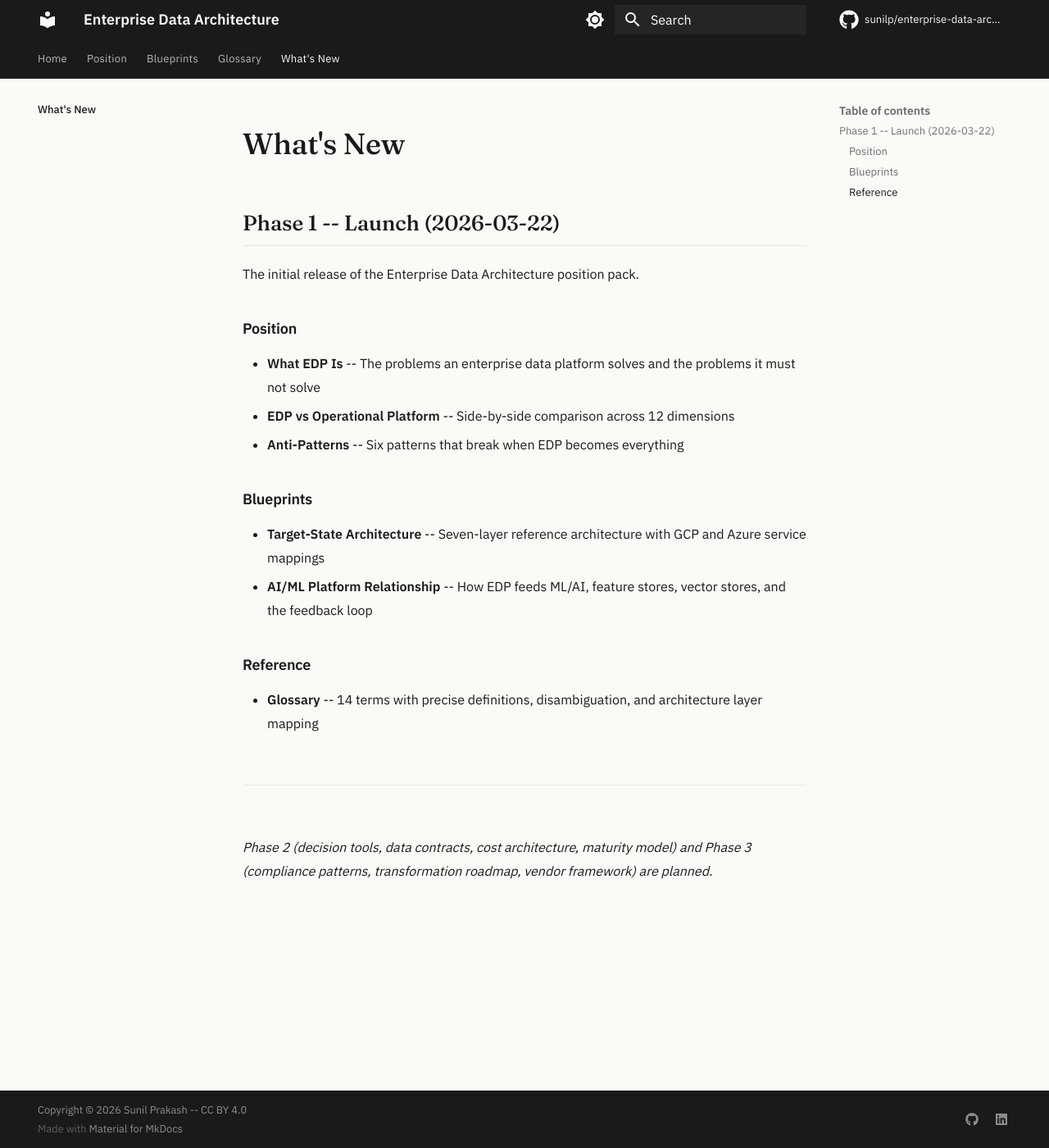
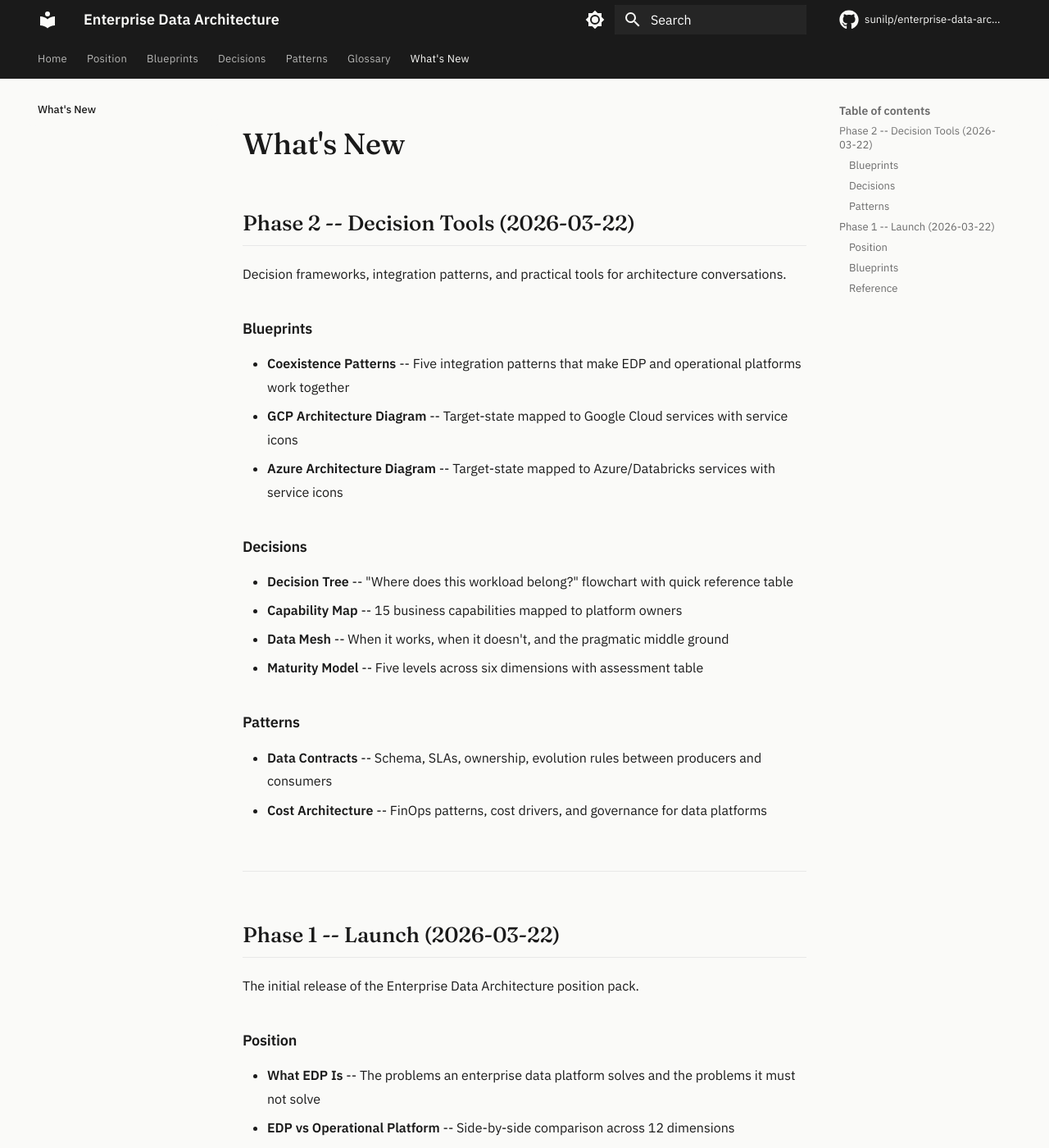
Before and after one commit to sunilp/enterprise-data-architecture, an MkDocs documentation site: the page built from docs/changelog.md, in a window 1280 px wide and 1400 px high. Shown: the whole window at 82% size. Built offline with MkDocs 1.6.1 and Material for MkDocs 9.7.7, drawn with Linux system fonts in a browser that asks for light colours; comment, search, counter and statistics services are not loaded; some of the changed text lies outside the part shown.

Commit message:
Add Phase 2: decision tools, patterns, cloud architecture diagrams
Phase 2 content:
- Decision tree, capability map, data mesh, maturity model
- Data contracts, cost architecture, coexistence patterns
- GCP and Azure architecture diagrams with service icons
- Updated landing page, nav, and changelog

```diff
--- a/docs/changelog.md
+++ b/docs/changelog.md
@@ -1,4 +1,28 @@
 # What's New
+
+## Phase 2 -- Decision Tools (2026-03-22)
+
+Decision frameworks, integration patterns, and practical tools for architecture conversations.
+
+### Blueprints
+
+- **Coexistence Patterns** -- Five integration patterns that make EDP and operational platforms work together
+- **GCP Architecture Diagram** -- Target-state mapped to Google Cloud services with service icons
+- **Azure Architecture Diagram** -- Target-state mapped to Azure/Databricks services with service icons
+
+### Decisions
+
+- **Decision Tree** -- "Where does this workload belong?" flowchart with quick reference table
+- **Capability Map** -- 15 business capabilities mapped to platform owners
+- **Data Mesh** -- When it works, when it doesn't, and the pragmatic middle ground
+- **Maturity Model** -- Five levels across six dimensions with assessment table
+
+### Patterns
+
+- **Data Contracts** -- Schema, SLAs, ownership, evolution rules between producers and consumers
+- **Cost Architecture** -- FinOps patterns, cost drivers, and governance for data platforms
+
+---
 
 ## Phase 1 -- Launch (2026-03-22)
 
@@ -21,4 +45,4 @@ The initial release of the Enterprise Data Architecture position pack.
 
 ---
 
-*Phase 2 (decision tools, data contracts, cost architecture, maturity model) and Phase 3 (compliance patterns, transformation roadmap, vendor framework) are planned.*
+*Phase 3 (compliance patterns, transformation roadmap, vendor evaluation framework) is planned.*
--- a/mkdocs.yml
+++ b/mkdocs.yml
@@ -61,6 +61,15 @@ nav:
   - Blueprints:
     - Target State Architecture: blueprints/target-state.md
     - AI/ML Platform Relationship: blueprints/ai-ml-platform.md
+    - Coexistence Patterns: blueprints/coexistence-patterns.md
+  - Decisions:
+    - Decision Tree: decisions/decision-tree.md
+    - Capability Map: decisions/capability-map.md
+    - Data Mesh: decisions/data-mesh.md
+    - Maturity Model: decisions/maturity-model.md
+  - Patterns:
+    - Data Contracts: patterns/data-contracts.md
+    - Cost Architecture: patterns/cost-architecture.md
   - Glossary: glossary.md
   - What's New: changelog.md
 
```
Also changed, not shown: docs/blueprints/target-state.md (+12 -2 lines), docs/index.md (+10 -1 lines), docs/images/hero-target-state-azure.svg (added), docs/images/hero-target-state-gcp.svg (added).
